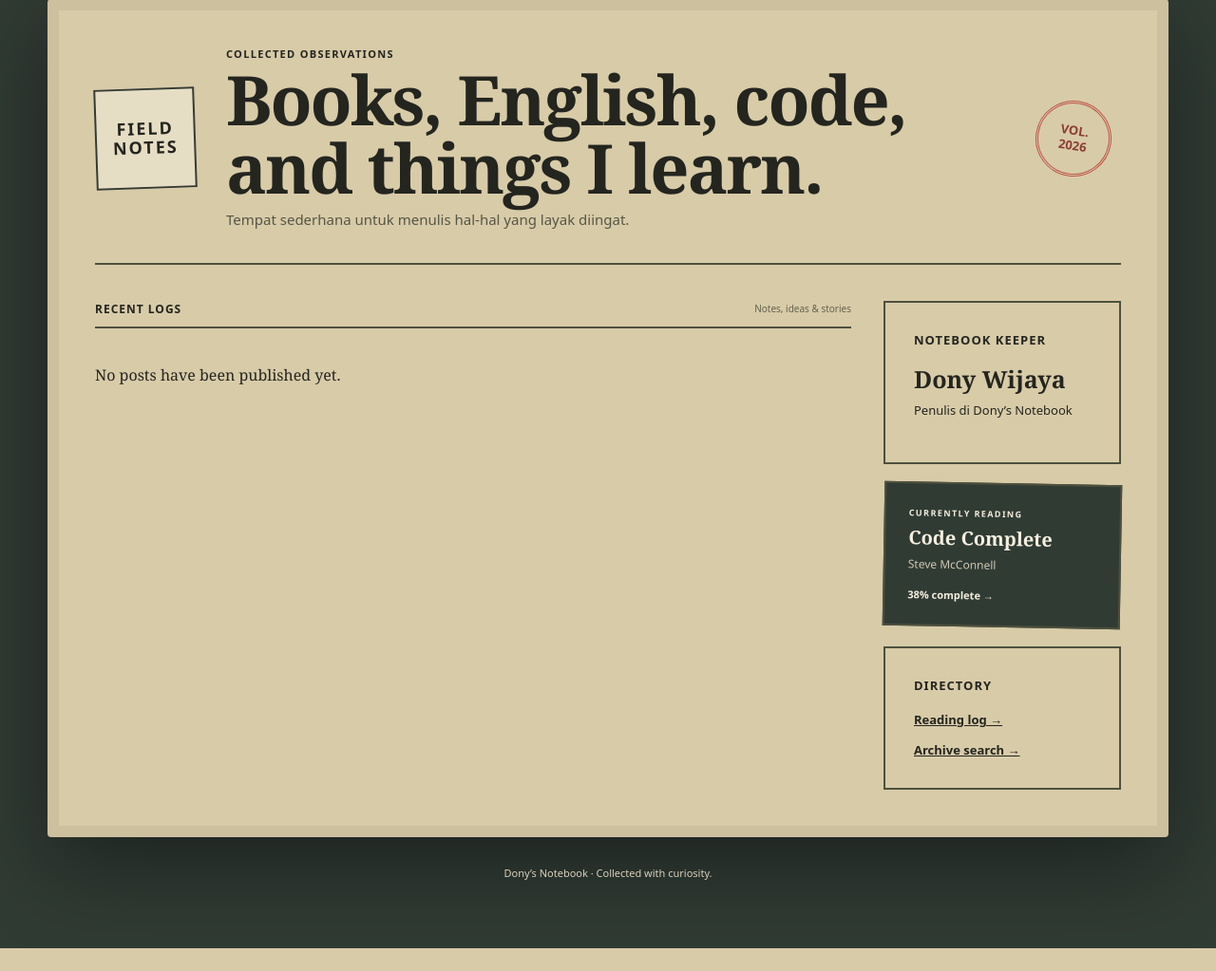
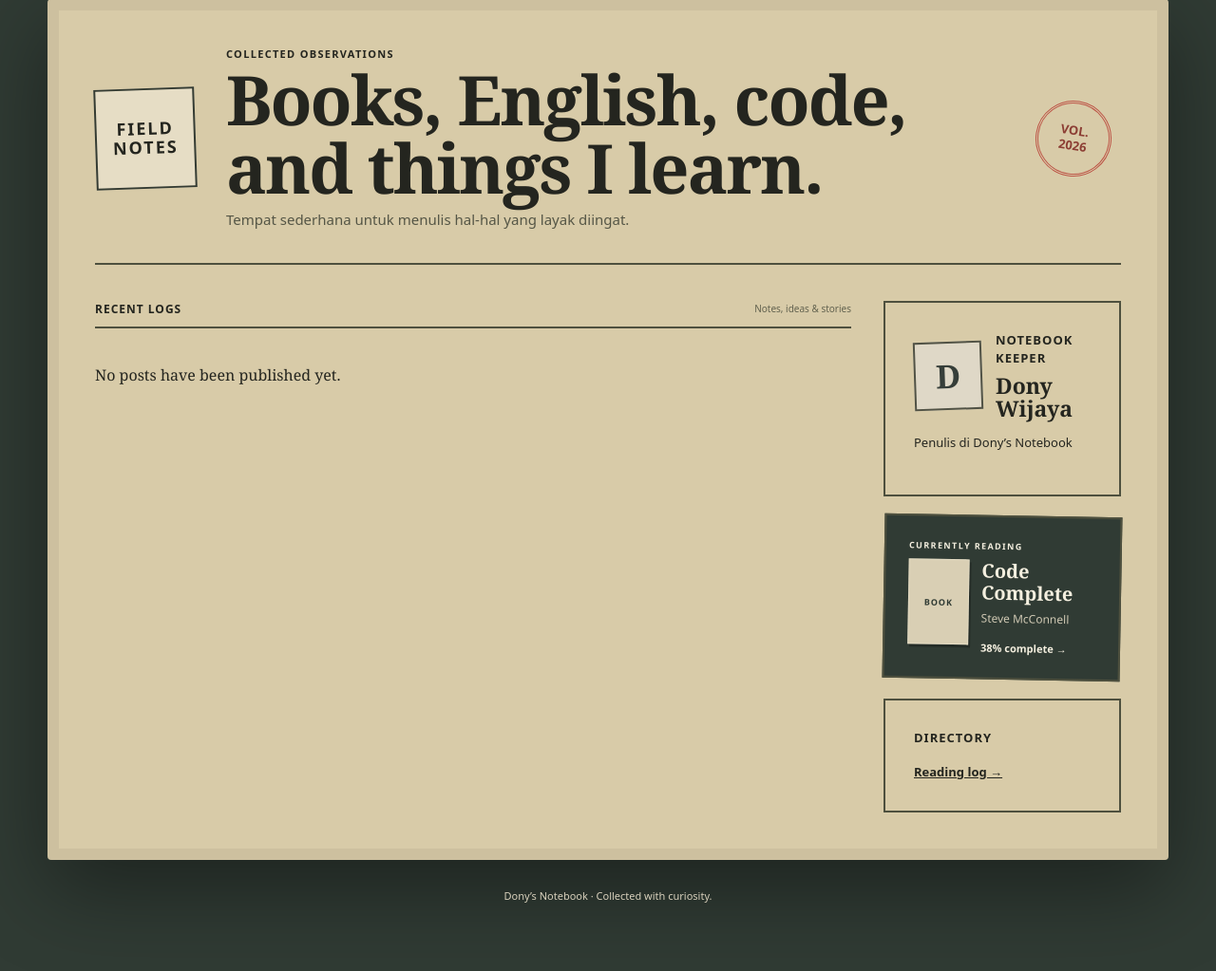
Before and after one commit to donizero8/blog, a Django app: page / in a window 1280 px wide. Shown: the part 76-1099 px from the top of the page at 95% size. Before the commit the page ends 1075 px from the top, so only its background shows below. Run offline with Django 5.2, Linux system fonts and the light colour scheme; data comes from the database, SQL or seed files in the repository; data that the repository does not hold is empty; some libraries are stand-ins or nearby versions.

Commit message:
Add imagery to Field Notes sidebar

```diff
--- a/blog/static/blog/notebook-prototypes.css
+++ b/blog/static/blog/notebook-prototypes.css
@@ -88,11 +88,18 @@ a { color:inherit; }
 .field-section-label small { color:#62624f; font-weight:500; letter-spacing:0; }
 .field-home-aside { display:grid; align-content:start; gap:20px; }
 .field-home-aside .field-index { width:100%; }
-.field-home-aside h2 { margin:14px 0 7px; font:700 25px Georgia,serif; }
+.field-home-aside h2 { margin:6px 0 0; font:700 23px/1.05 Georgia,serif; }
 .field-home-aside p { margin:0 0 14px; }
 .field-home-aside small { color:#62624f; }
+.field-profile-head { display:flex; align-items:center; gap:14px; margin-bottom:15px; }
+.field-profile-photo { width:72px; height:72px; flex:0 0 72px; border:2px solid #4e503e; background:#e6ddc5; object-fit:cover; filter:saturate(.78) contrast(.95); transform:rotate(-2deg); }
+.field-profile-initial { display:grid; place-items:center; color:#303b34; font:700 34px Georgia,serif; }
 .field-reading { display:grid; gap:8px; padding:24px; border:2px solid #4e503e; background:#303b34; color:#f4efdf; text-decoration:none; transform:rotate(1deg); }
-.field-reading span { font:800 9px system-ui,sans-serif; letter-spacing:1.4px; }
+.field-reading-label { font:800 9px system-ui,sans-serif; letter-spacing:1.4px; }
+.field-reading-body { display:grid; grid-template-columns:64px minmax(0,1fr); gap:13px; align-items:start; }
+.field-reading-cover { width:64px; height:90px; border:1px solid rgb(244 239 223 / 40%); background:#d9cfb4; object-fit:cover; box-shadow:2px 3px 0 rgb(0 0 0 / 25%); }
+.field-reading-cover-placeholder { display:grid; place-items:center; color:#303b34; font:800 9px system-ui,sans-serif; letter-spacing:1px; }
+.field-reading-copy { display:grid; min-width:0; gap:7px; }
 .field-reading strong { font:700 20px/1.15 Georgia,serif; }
 .field-reading small { color:#cfc8b3; font:12px system-ui,sans-serif; }
 .field-reading b { margin-top:8px; font:800 11px system-ui,sans-serif; }
--- a/blog/tests.py
+++ b/blog/tests.py
@@ -30,6 +30,8 @@ class HomepageCopyTests(TestCase):
         self.assertContains(response, "field-notes-home")
         self.assertContains(response, "FIELD")
         self.assertContains(response, "Search the notebook")
+        self.assertContains(response, "field-profile-photo")
+        self.assertNotContains(response, "Archive search")
 
     def test_notebook_prototypes_are_available_without_changing_homepage(self):
         for variant in ("classic", "study", "field-notes"):
--- a/templates/blog/post_list.html
+++ b/templates/blog/post_list.html
@@ -39,20 +39,37 @@
       </div>
       <aside class="field-home-aside">
         <div class="field-index">
-          <strong>Notebook keeper</strong><h2>{{ site_profile.name }}</h2>
+          <div class="field-profile-head">
+            {% if site_profile.photo %}
+              <img class="field-profile-photo" src="{{ site_profile.photo.url }}" alt="{{ site_profile.name }}" width="72" height="72">
+            {% else %}
+              <span class="field-profile-photo field-profile-initial" aria-hidden="true">{{ site_profile.name|first|upper|default:"D" }}</span>
+            {% endif %}
+            <div><strong>Notebook keeper</strong><h2>{{ site_profile.name }}</h2></div>
+          </div>
           {% if site_profile.headline %}<p>{{ site_profile.headline }}</p>{% endif %}
           {% if site_profile.location %}<small>⌖ {{ site_profile.location }}</small>{% endif %}
         </div>
         {% if currently_reading_book %}
           <a class="field-reading" href="{{ currently_reading_book.get_absolute_url }}">
-            <span>CURRENTLY READING</span><strong>{{ currently_reading_book.title }}</strong>
-            <small>{{ currently_reading_book.author }}</small><b>{{ currently_reading_book.progress }}% complete →</b>
+            <span class="field-reading-label">CURRENTLY READING</span>
+            <span class="field-reading-body">
+              {% if currently_reading_book.cover %}
+                <img class="field-reading-cover" src="{{ currently_reading_book.cover.url }}" alt="Cover of {{ currently_reading_book.title }}" width="64" height="90">
+              {% else %}
+                <span class="field-reading-cover field-reading-cover-placeholder" aria-hidden="true">BOOK</span>
+              {% endif %}
+              <span class="field-reading-copy">
+                <strong>{{ currently_reading_book.title }}</strong>
+                <small>{{ currently_reading_book.author }}</small>
+                <b>{{ currently_reading_book.progress }}% complete →</b>
+              </span>
+            </span>
           </a>
         {% endif %}
         <div class="field-index field-directory">
           <strong>Directory</strong>
           <a href="{% url 'blog:library' %}">Reading log →</a>
-          <a href="{% url 'blog:search' %}">Archive search →</a>
         </div>
       </aside>
     </section>
```
